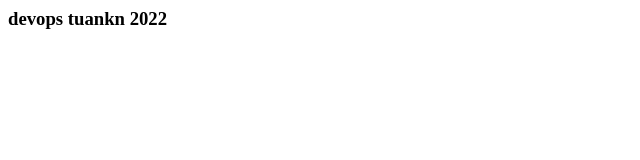
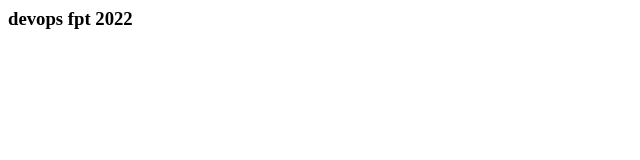
Before and after one commit to tuankn82/jenkins-test-0703, a plain HTML site: page index.html in a window 1280 px wide. Shown: the full height of the page, 0-640 px from the left. Drawn offline with Linux system fonts and the light colour scheme.

Commit message:
change index

```diff
--- a/index.html
+++ b/index.html
@@ -1 +1 @@
-<h3>devops tuankn 2022</h3>
+<h3>devops fpt 2022</h3>
```
